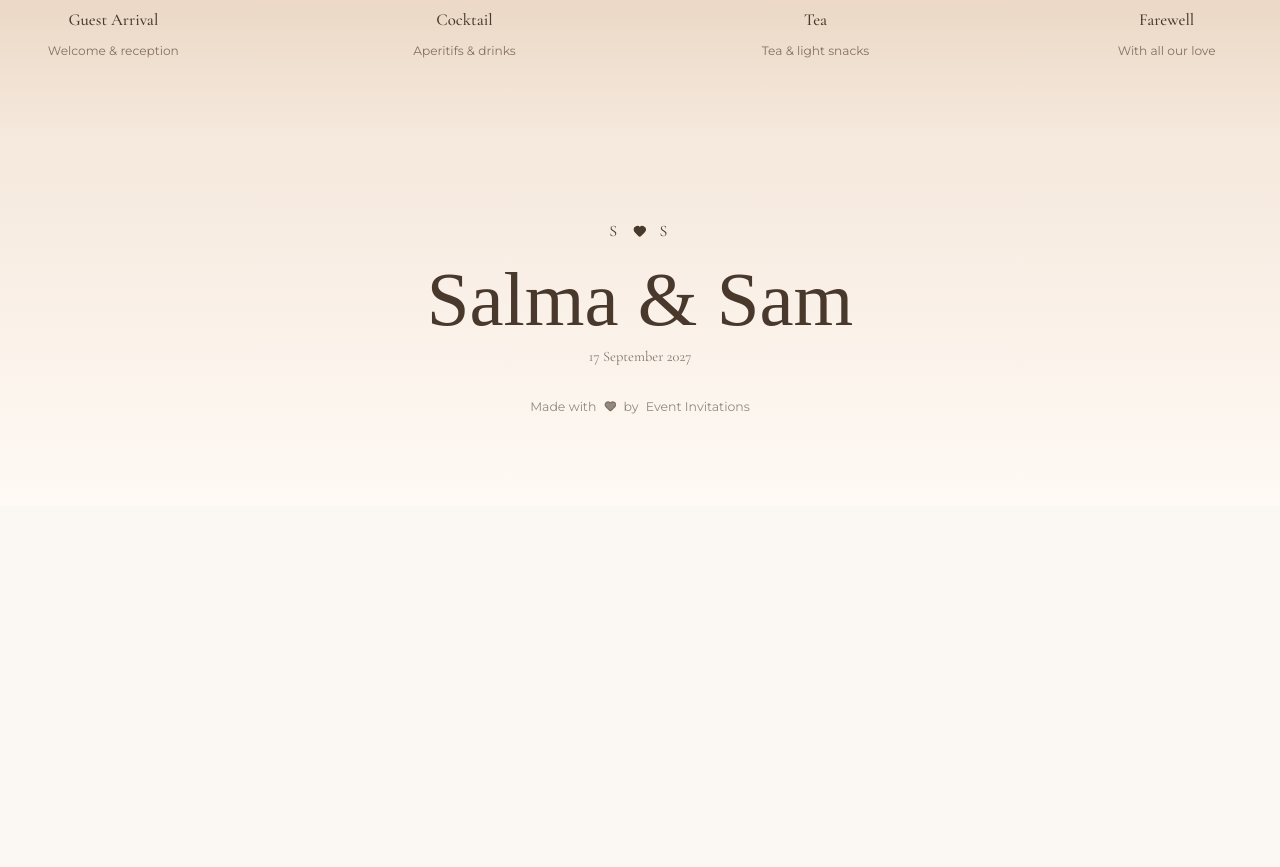
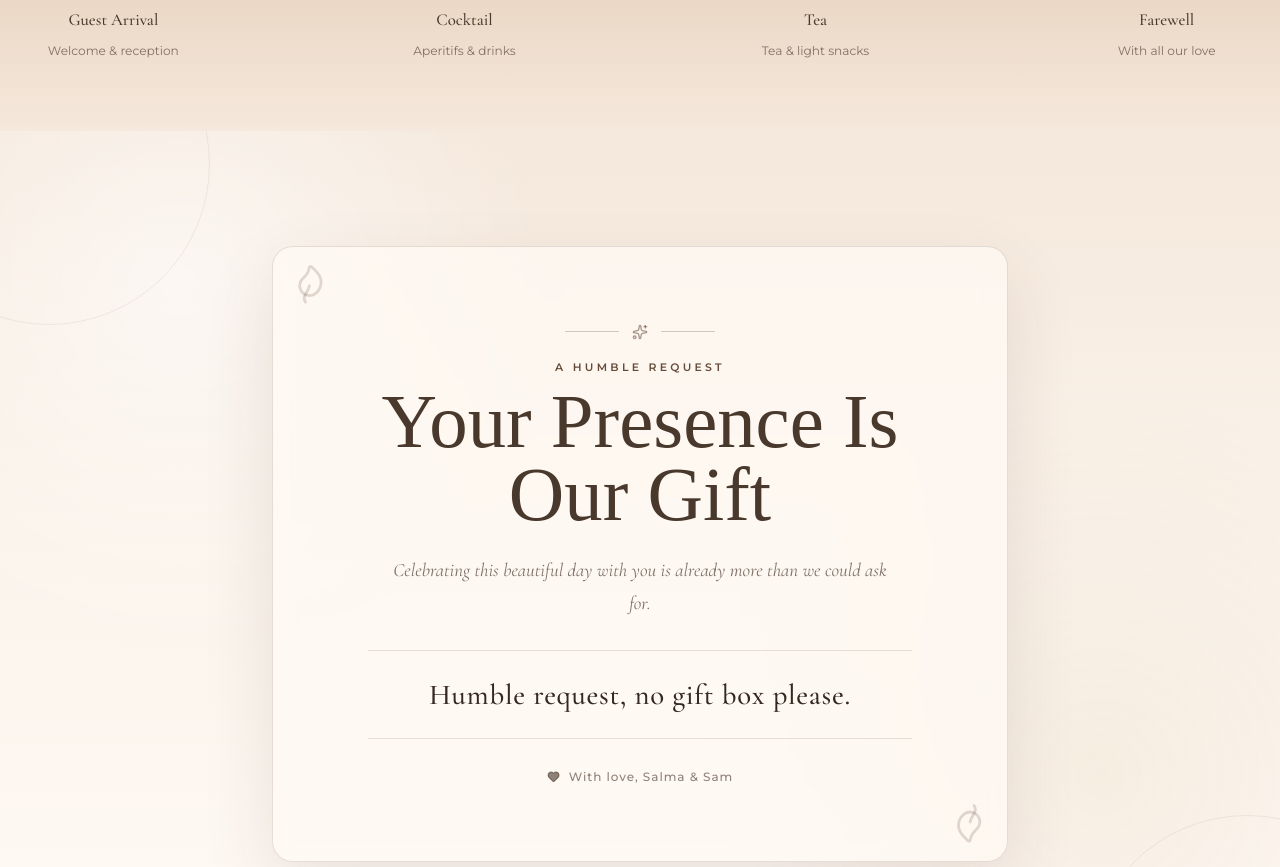
Before and after one commit to Ir-faan/Event-Invitation, a Next.js app: page /templates/coastal-reverie in a window 1280 px wide. Shown: the part 5780-6647 px from the top of the page. Before the commit the page ends 6286 px from the top, so only its background shows below. Built offline with nearby package versions, Linux system fonts and the light colour scheme; a web font is replaced by a local one.

Commit message:
Place gift section before wedding footer

```diff
--- a/app/templates/coastal-reverie/page.tsx
+++ b/app/templates/coastal-reverie/page.tsx
@@ -1,5 +1,6 @@
 import type { Metadata } from "next";
 import { CoastalReverieInvitation } from "@/components/coastal-reverie-invitation";
+import { CoastalGiftSection } from "@/components/coastal-gift-section";
 
 export const metadata: Metadata = {
   title: "Salma & Sam — Coastal Reverie",
@@ -7,5 +8,10 @@ export const metadata: Metadata = {
 };
 
 export default function CoastalReveriePage() {
-  return <CoastalReverieInvitation />;
+  return (
+    <>
+      <CoastalReverieInvitation />
+      <CoastalGiftSection />
+    </>
+  );
 }
```
